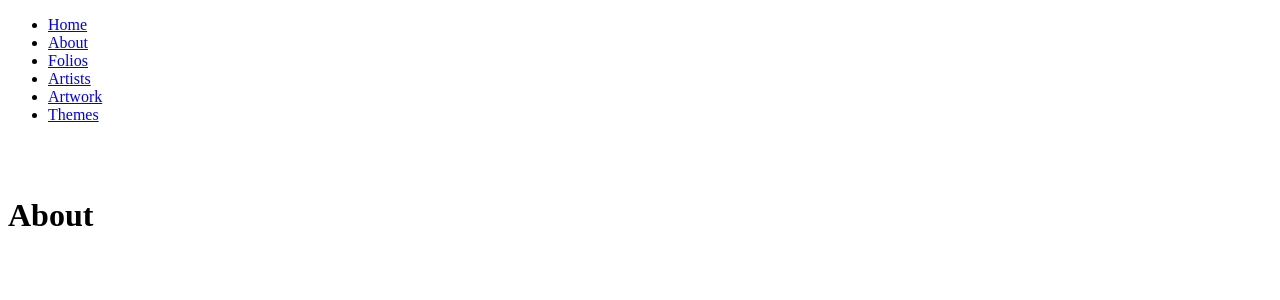
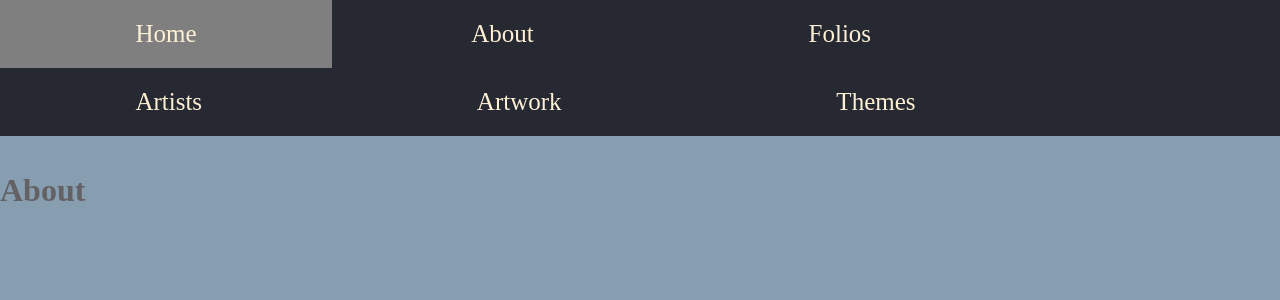
Before and after one commit to NotAhDog/Website, a Flask app: page /about in a window 1280 px wide. Shown: the top 300 px of the page. Run offline with Flask 3, Linux system fonts and the light colour scheme.

Commit message:
made the nav bar working and nice looking

```diff
--- /dev/null
+++ b/app/static/style.css
@@ -0,0 +1,60 @@
+/* change the default margin */
+body,
+h1,
+h2,
+h3,
+h4,
+p,
+img{
+    margin: 0;
+    background-color: #879EB0;
+    font-family: "Boldonse-Regular";
+    color: #646165;
+}
+
+/* remove any unecciary margins and background colour for the items inside the navbar */
+ul {
+    list-style-type: none;
+    margin: 0;
+    padding: 0;
+    background-color: #272932;
+    position: static;
+    width: 100%;
+}
+
+
+
+ul li{
+    display: inline-block;
+    position: relative;
+
+}
+
+ul li a {
+    display: block;
+    padding: 20px 135.4px;
+    color: #FDF0D5;
+    text-align: center;
+    text-decoration: none;
+    font-size: 25px;
+}
+
+ul li ul.dropdown li{
+    display: block;
+}
+
+ul li ul.dropdown {
+    display: none;
+    position: absolute;
+    width: 100%;
+    z-index: 999;
+    background: #272932;
+}
+
+ul li a:hover{
+    background: #7f7f7f;
+}
+
+ul li:hover ul.dropdown {
+    display: block;
+}
--- a/app/templates/folios.html
+++ b/app/templates/folios.html
@@ -1,4 +1,10 @@
 {% extends 'layout.html' %}
 {% block content %}
 <h1>Folios</h1>
+{% for folio in folios %}
+<p>{{ folio.name }}</p>
+<p>{{ folio.description }}</p>
+<img src="/static/images/{{ folio.photo }}" alt="dumb dumb not work">
+<br>
+{% endfor %}
 {% endblock %}
--- a/app/templates/layout.html
+++ b/app/templates/layout.html
@@ -2,12 +2,23 @@
 <html>
     <head>
         <title>Testing Website</title>
+        <link rel="stylesheet" href="/static/style.css">
     </head>
     <nav>
         <ul>
             <li><a href="/">Home</a></li>
             <li><a href="/about">About</a></li>
-            <li><a href="/folios">Folios</a></li>
+            <li><a href="/folios">Folios</a>
+                <ul class= "dropdown">
+                    <li><a href = "/folios/1">Y9</a></li>
+                    <li><a href = "/folios/2">Y10</a></li>
+                    <li><a href = "/folios/3">Y11</a></li>
+                    <li><a href = "/folios/4">Y12</a></li>
+                    <li><a href = "/folios/5">Y13 Design</a></li>
+                    <li><a href = "/folios/6">Y13 Printmaking</a></li>
+                    <li><a href = "/folios/7">Y13 Photography</a></li>
+                </ul>
+            </li>
             <li><a href="/artists">Artists</a></li>
             <li><a href="/artwork">Artwork</a></li>
             <li><a href="/themes">Themes</a></li>
```
Also changed, not shown: app/static/fonts/Boldonse/Boldonse-Regular.ttf (added), app/static/images/year11folio.png (added), app/static/images/year12folio.png (added).
